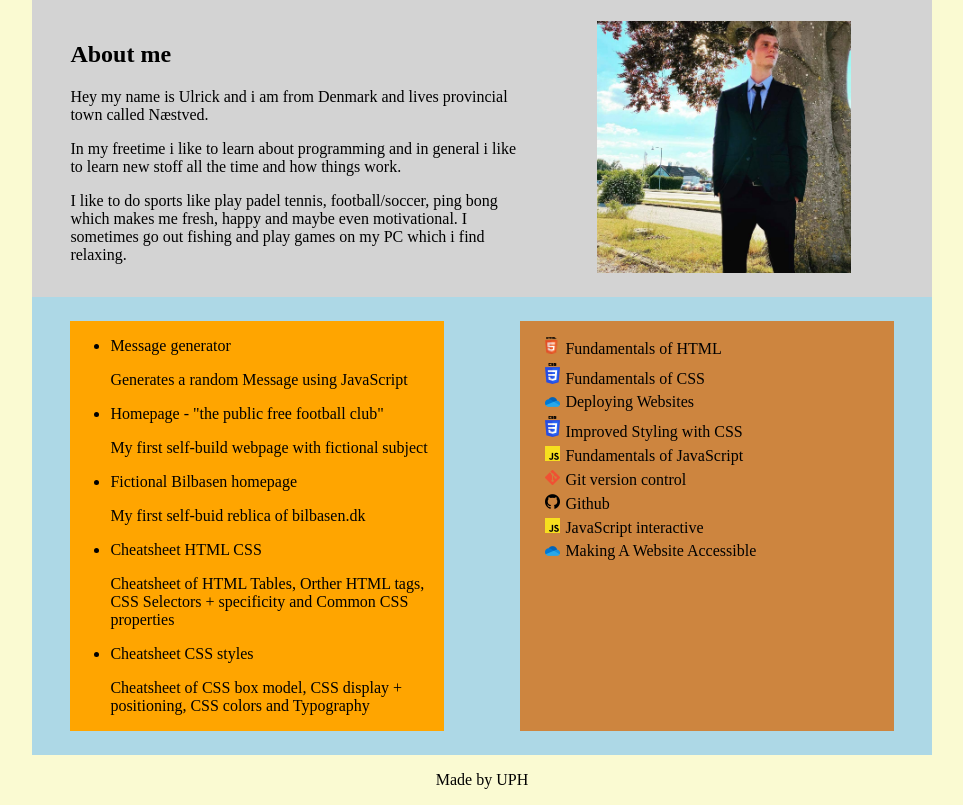
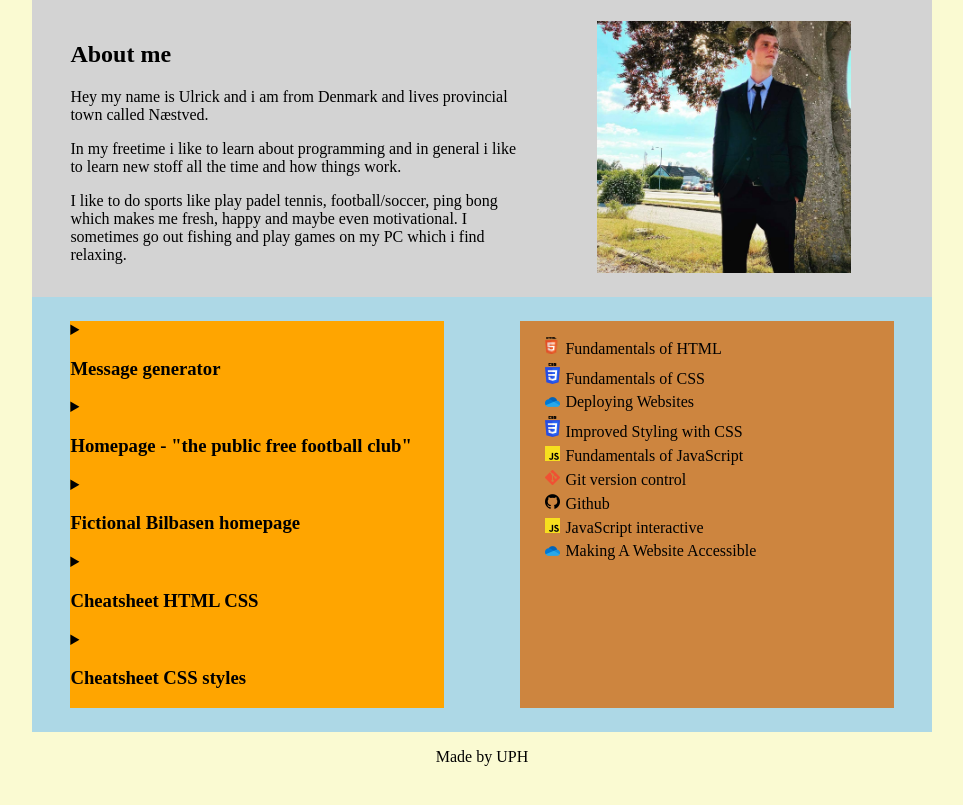
Before and after one commit to Ulrick1432/Portfolio_Website, a plain HTML site: page index.html in a window 1280 px wide. Shown: the part 70-875 px from the top of the page, without its empty margins (158-1121 px from the left). After the commit the page ends 852 px from the top, so only its background shows below. Drawn offline with Linux system fonts and the light colour scheme.

Commit message:
widget added to project section with use of <detail> and <summary>

```diff
--- a/index.html
+++ b/index.html
@@ -44,19 +44,40 @@
         <section id="project-and-Skills">
             <div class="in-common-container">
                 <div id="project-container" class="project-container">
-                    <ul> <!-- nedenstående paragraphs skal jeg bruge JS interactive til at fjerne dem så de kun kommer frem når man
-                        klikke på dem det kan fx være ved at bruge "hidden" method -->
-                        <li id="message_generator">Message generator</li>
+                    <!--the <details> html element creates a disclosure widget in which information is visible only when widget is toggled into an "open" state
+                        A summary or label must be provided using the <summary> element.A disclosure widget is typically presented onscreen using a small triangle
+                        which rotates (or twists) to indicate open/closed status, with a label next to the triangle. The contents of the <summary>
+                        element are used as the label for the disclosure widget.-->
+                    <details>
+                        <summary>
+                            <h3>Message generator</h3>
+                        </summary>
                         <p class="hide_for_message_generator">Generates a random Message using JavaScript</p>
-                        <li>Homepage - "the public free football club"</li>
+                    </details>
+                    <details>
+                        <summary>
+                            <h3>Homepage - "the public free football club"</h3>
+                        </summary>
                         <p>My first self-build webpage with fictional subject</p>
-                        <li>Fictional Bilbasen homepage</li>
+                    </details>
+                    <details>
+                        <summary>
+                            <h3>Fictional Bilbasen homepage</h3>
+                        </summary>
                         <p>My first self-buid reblica of bilbasen.dk</p>
-                        <li>Cheatsheet HTML CSS</li>
+                    </details>
+                    <details>
+                        <summary>
+                            <h3>Cheatsheet HTML CSS</h3>
+                        </summary>
                         <p>Cheatsheet of HTML Tables, Orther HTML tags, CSS Selectors + specificity and Common CSS properties</p>
-                        <li>Cheatsheet CSS styles</li>
+                    </details>
+                    <details>
+                        <summary>
+                        <h3>Cheatsheet CSS styles</h3>
+                    </summary>
                         <p>Cheatsheet of CSS box model, CSS display + positioning, CSS colors and Typography</p>
-                    </ul>
+                    </details>
                 </div>
                 <div id="skills-container" class="skills-container">
                     <ul class="ul-skills"> <!--EVT et lille loggo med det sporg der passer til endenstående lige til venstre for hvert punkt der, hvor * er
--- a/interactive.js
+++ b/interactive.js
@@ -1,6 +1,6 @@
 //Enable dropdown menus
 //Let users toggle between light and dark mode
-alert("det virker");
+/*alert("det virker");*/
 
 function hide() {
 
--- a/main_page.css
+++ b/main_page.css
@@ -63,9 +63,6 @@
     width: 50%;
     background-color: orange;
     margin: 3vh 3vw 3vh 3vw;
-}
-.project-container li {
-    cursor: pointer;
 }
 
 .skills-container {
```
